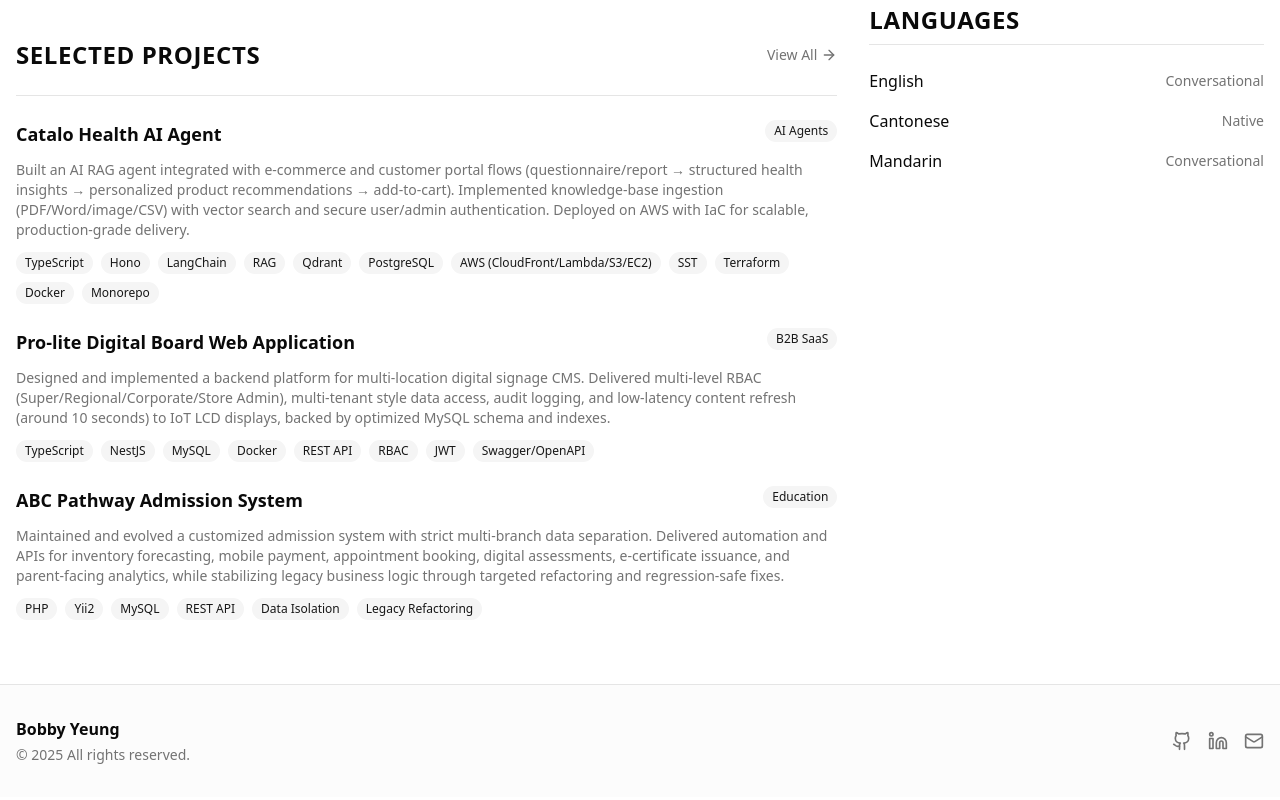
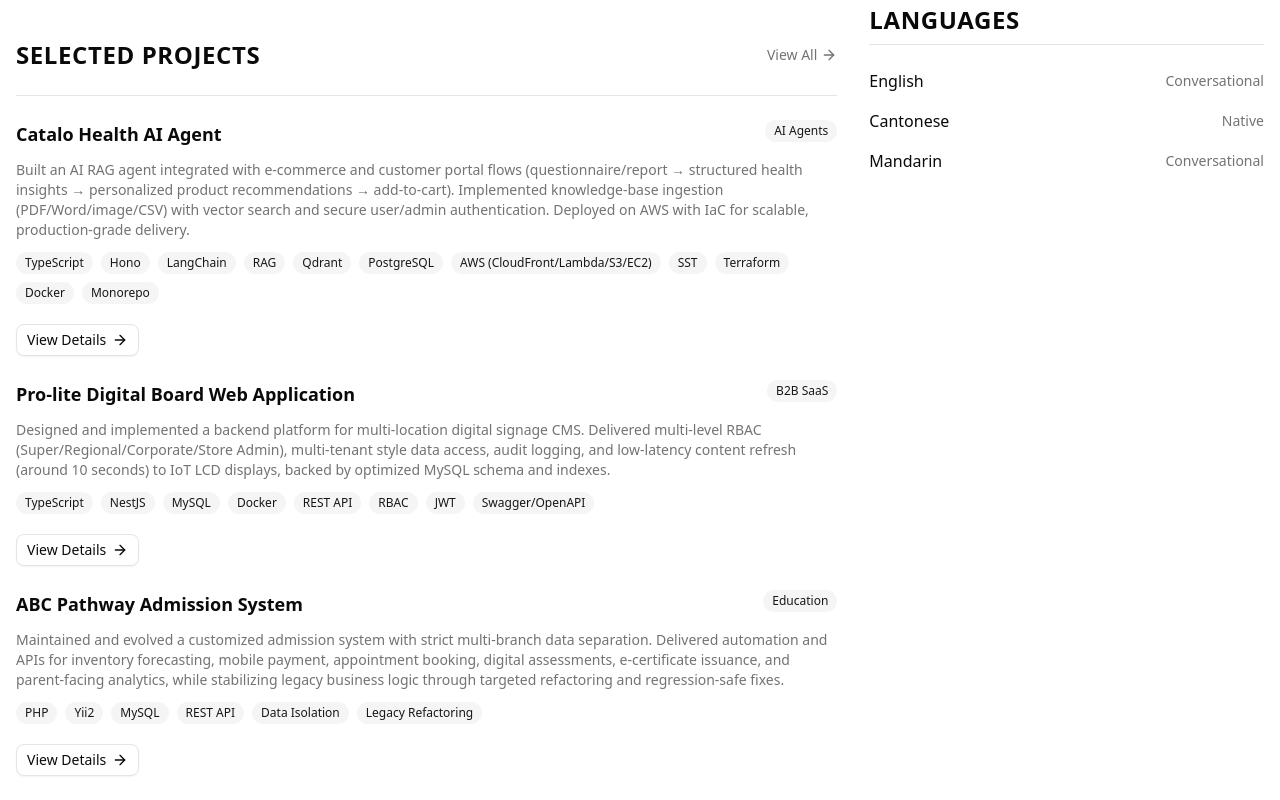
Before and after one commit to bobbyyng/portfolio, a Next.js app: page / in a window 1280 px wide. Shown: the part 1160-1960 px from the top of the page. Built offline with nearby package versions, Linux system fonts and the light colour scheme.

Commit message:
feat(content-section): add project detail button and update profile with project slugs

```diff
--- a/components/content-section.tsx
+++ b/components/content-section.tsx
@@ -4,6 +4,7 @@ import Link from "next/link";
 import { ArrowRight } from "lucide-react";
 import profile from "@/content/profile.json";
 import { Badge } from "@/components/ui/badge";
+import { Button } from "@/components/ui/button";
 
 function ProfessionalSummary() {
   return (
@@ -84,6 +85,14 @@ function SelectedProjects() {
                 </Badge>
               ))}
             </div>
+            {project.slug && (
+              <Link href={`/projects/${project.slug}`}>
+                <Button variant="outline" size="sm" className="mt-2">
+                  View Details
+                  <ArrowRight className="h-4 w-4" />
+                </Button>
+              </Link>
+            )}
           </div>
         ))}
       </div>
--- a/content/profile.json
+++ b/content/profile.json
@@ -21,6 +21,7 @@
   "selectedProjects": [
     {
       "title": "Catalo Health AI Agent",
+      "slug": "8.catalo-health-ai-agent",
       "category": "AI Agents",
       "description": "Built an AI RAG agent integrated with e-commerce and customer portal flows (questionnaire/report → structured health insights → personalized product recommendations → add-to-cart). Implemented knowledge-base ingestion (PDF/Word/image/CSV) with vector search and secure user/admin authentication. Deployed on AWS with IaC for scalable, production-grade delivery.",
       "technologies": [
@@ -39,6 +40,7 @@
     },
     {
       "title": "Pro-lite Digital Board Web Application",
+      "slug": "7.prolite",
       "category": "B2B SaaS",
       "description": "Designed and implemented a backend platform for multi-location digital signage CMS. Delivered multi-level RBAC (Super/Regional/Corporate/Store Admin), multi-tenant style data access, audit logging, and low-latency content refresh (around 10 seconds) to IoT LCD displays, backed by optimized MySQL schema and indexes.",
       "technologies": [
@@ -54,6 +56,7 @@
     },
     {
       "title": "ABC Pathway Admission System",
+      "slug": "4.abc-pathway-admission-system",
       "category": "Education",
       "description": "Maintained and evolved a customized admission system with strict multi-branch data separation. Delivered automation and APIs for inventory forecasting, mobile payment, appointment booking, digital assessments, e-certificate issuance, and parent-facing analytics, while stabilizing legacy business logic through targeted refactoring and regression-safe fixes.",
       "technologies": [
```
